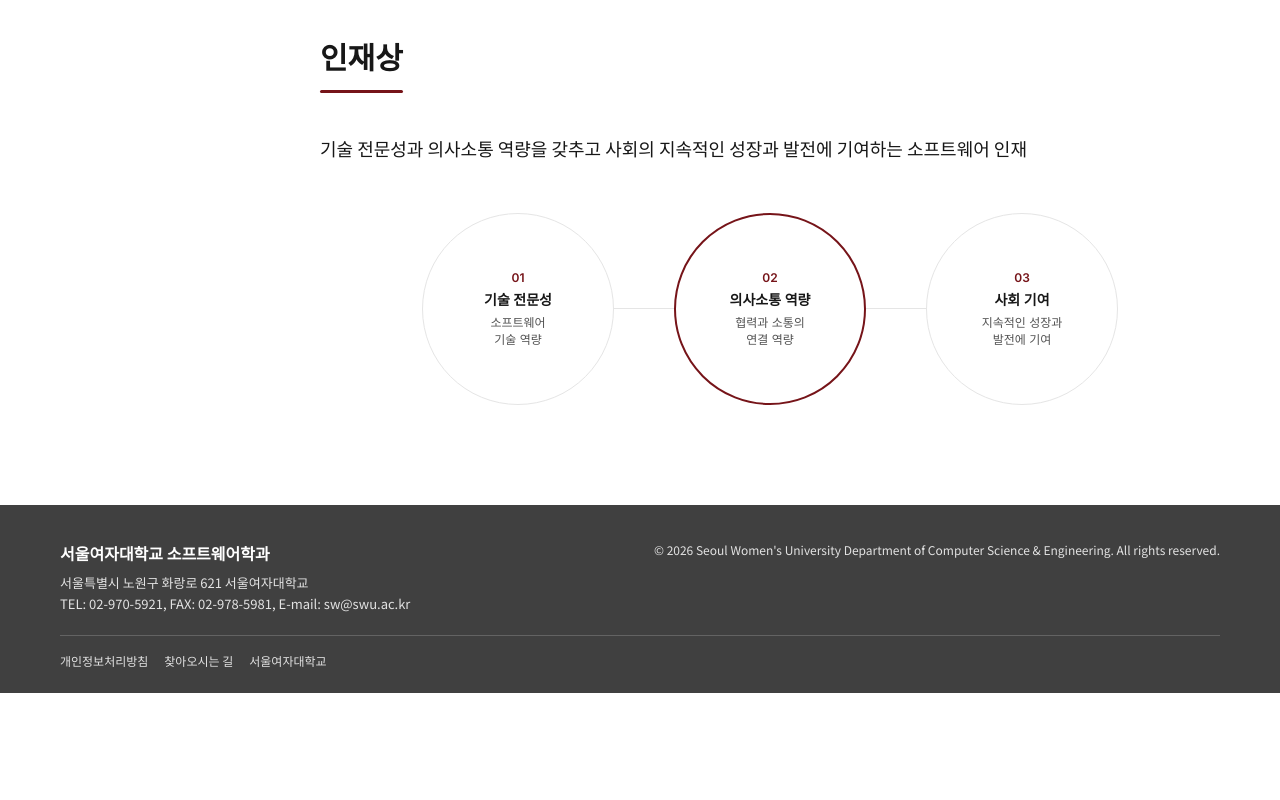
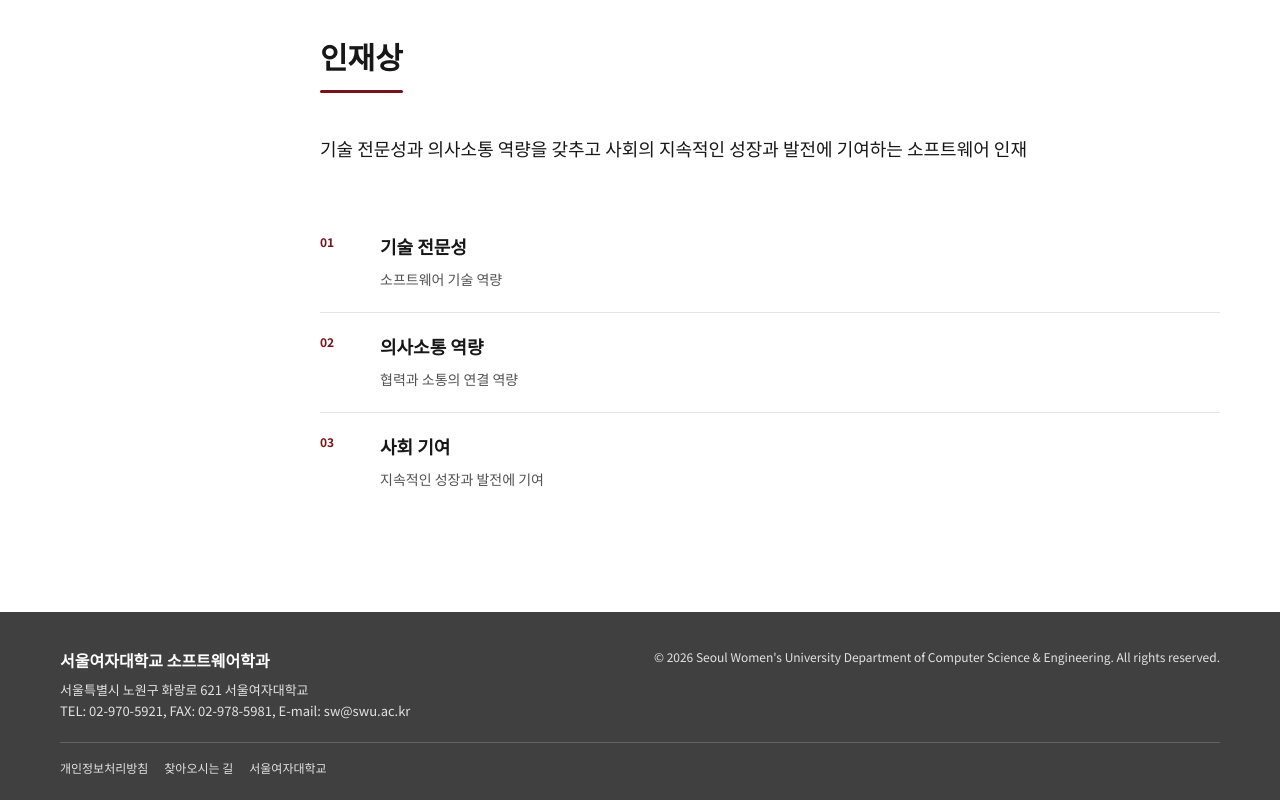
Before and after one commit to swu-sw-hompage/FE-v1, a React (Vite) app: page /about/education-goals in a window 1280 px wide. Shown: the part 934-1734 px from the top of the page. Before the commit the page ends 1627 px from the top, so only its background shows below. Built offline with nearby package versions, Linux system fonts and the light colour scheme; no server answers; a web font is replaced by a local one.

Commit message:
style: render talent profile with education goal rows

```diff
--- a/src/pages/About/EducationGoals.jsx
+++ b/src/pages/About/EducationGoals.jsx
@@ -23,9 +23,9 @@ const GOALS = [
 ]
 
 const TALENTS = [
-  { no: '01', title: '기술 전문성', lines: ['소프트웨어', '기술 역량'] },
-  { no: '02', title: '의사소통 역량', lines: ['협력과 소통의', '연결 역량'], active: true },
-  { no: '03', title: '사회 기여', lines: ['지속적인 성장과', '발전에 기여'] },
+  { no: '01', title: '기술 전문성', body: '소프트웨어 기술 역량' },
+  { no: '02', title: '의사소통 역량', body: '협력과 소통의 연결 역량' },
+  { no: '03', title: '사회 기여', body: '지속적인 성장과 발전에 기여' },
 ]
 
 export default function EducationGoals() {
@@ -59,23 +59,14 @@ export default function EducationGoals() {
               소프트웨어 인재
             </p>
 
-            <div className="talent-diagram">
-              {TALENTS.map((talent, index) => (
-                <div className="talent-diagram__item-wrap" key={talent.no}>
-                  <div
-                    className={
-                      talent.active ? 'talent-diagram__circle talent-diagram__circle--active' : 'talent-diagram__circle'
-                    }
-                  >
-                    <span className="talent-diagram__no">{talent.no}</span>
+            <div className="education-goals__list">
+              {TALENTS.map((talent) => (
+                <div className="education-goals__row" key={talent.no}>
+                  <span className="education-goals__no">{talent.no}</span>
+                  <div>
                     <strong>{talent.title}</strong>
-                    <p>
-                      {talent.lines.map((line) => (
-                        <span key={line}>{line}</span>
-                      ))}
-                    </p>
+                    <p>{talent.body}</p>
                   </div>
-                  {index < TALENTS.length - 1 && <span className="talent-diagram__connector" />}
                 </div>
               ))}
             </div>
```
